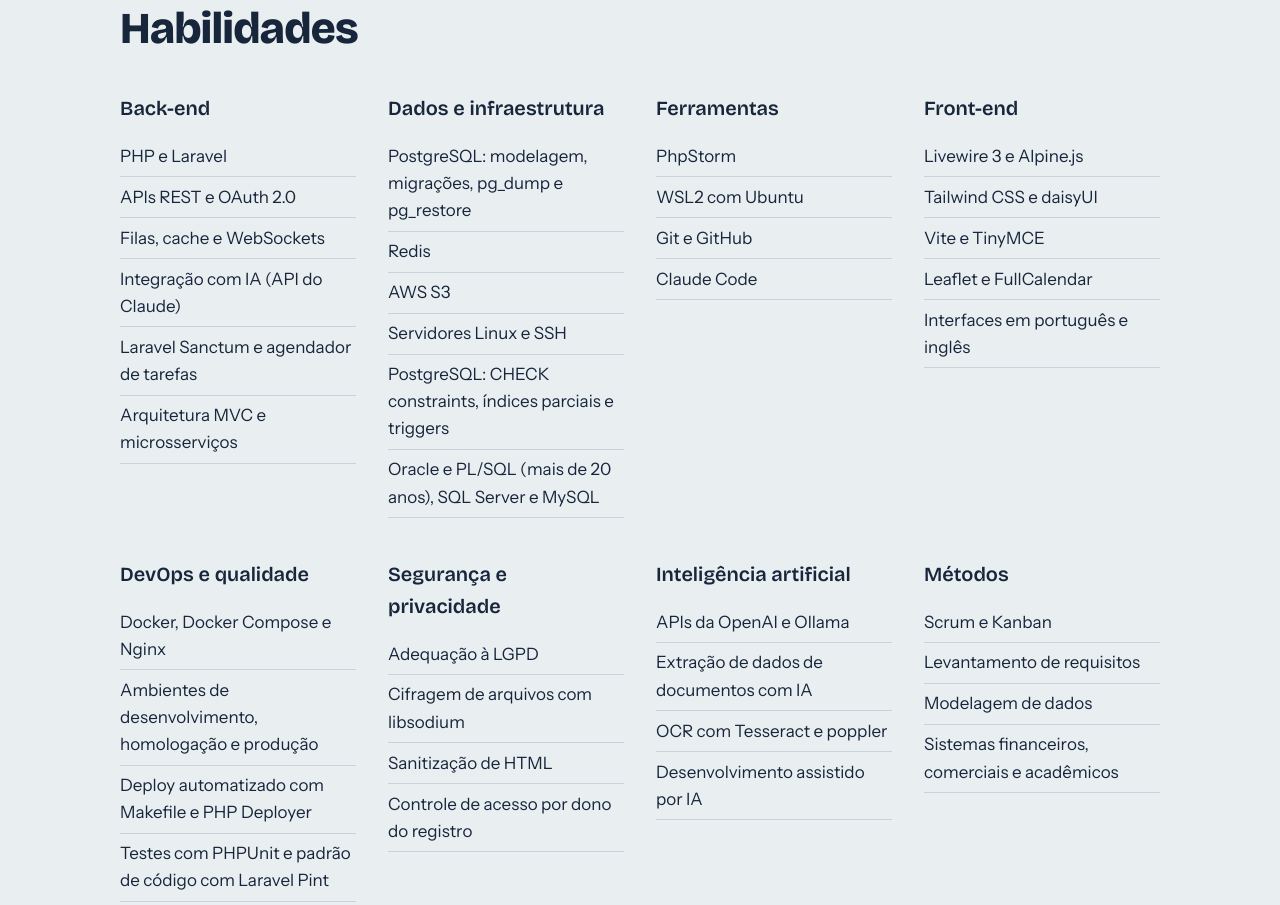
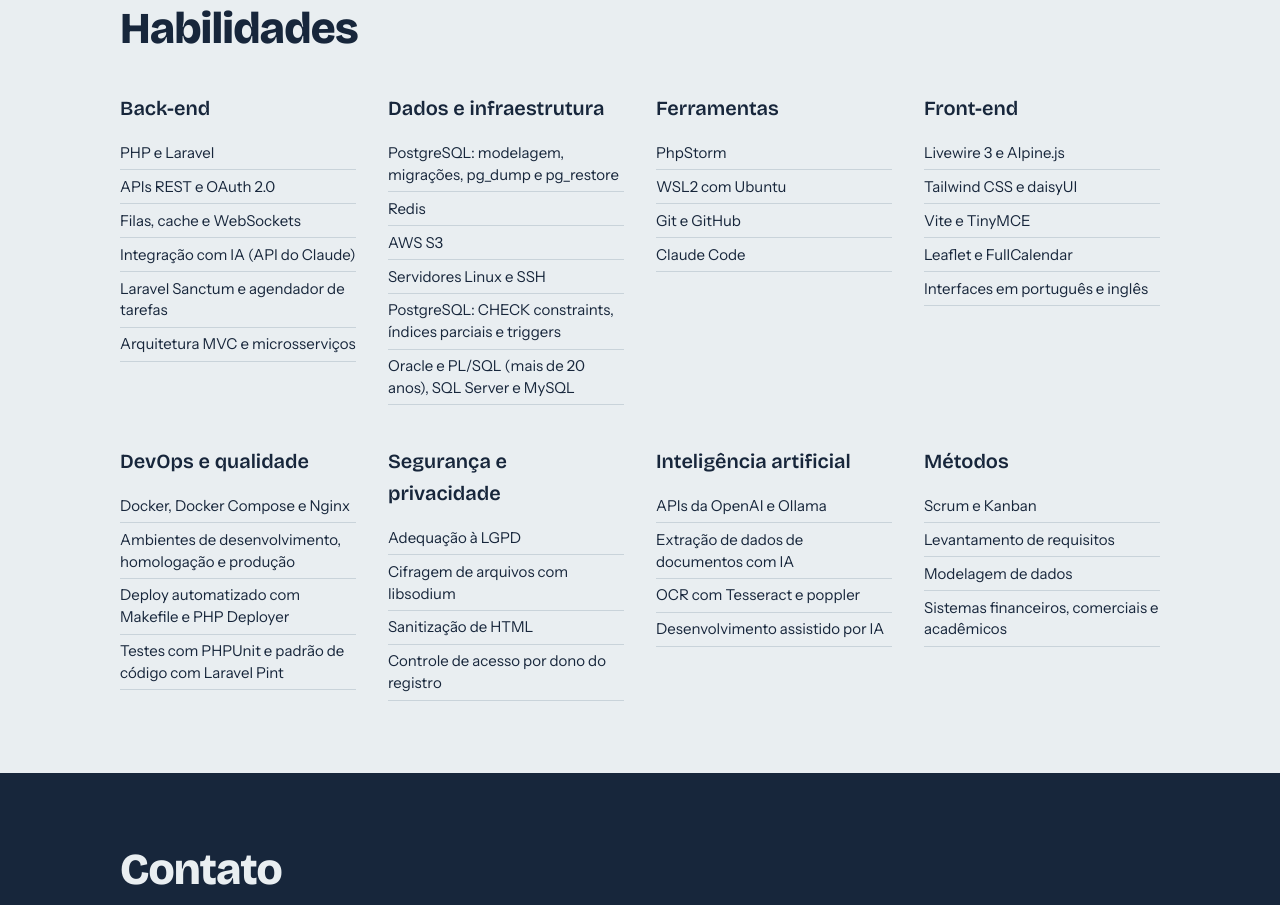
Before and after one commit to robertomrr/robertomrr.github.io, a plain HTML site: page index.html in a window 1280 px wide. Shown: the part 1900-2805 px from the top of the page. Drawn offline with nearby package versions, Linux system fonts and the light colour scheme.

Commit message:
Diminui a fonte dos itens da seção Habilidades
Itens passam de 17 px para 15 px, com entrelinha e espaçamento
ajustados; títulos dos grupos ficam como estavam.

Co-Authored-By: Claude Opus 5.5 <noreply@anthropic.com>
Claude-Session: https://claude.ai/code/session_01TNAnhSLWT4Lp75aiDQECPj

```diff
--- a/index.html
+++ b/index.html
@@ -92,7 +92,7 @@
   .grupos{display:grid;grid-template-columns:repeat(4,1fr);gap:2.5rem 2rem}
   .grupos h3{font-family:var(--display);font-weight:600;font-size:1.25rem;margin-bottom:.75rem}
   .grupos ul{list-style:none}
-  .grupos li{padding:.4rem 0;border-bottom:1px solid var(--nevoa)}
+  .grupos li{padding:.35rem 0;border-bottom:1px solid var(--nevoa);font-size:.9375rem;line-height:1.45}
 
   /* Contato */
   .contato{background:var(--tinta);color:var(--papel);border-top:0}
```
